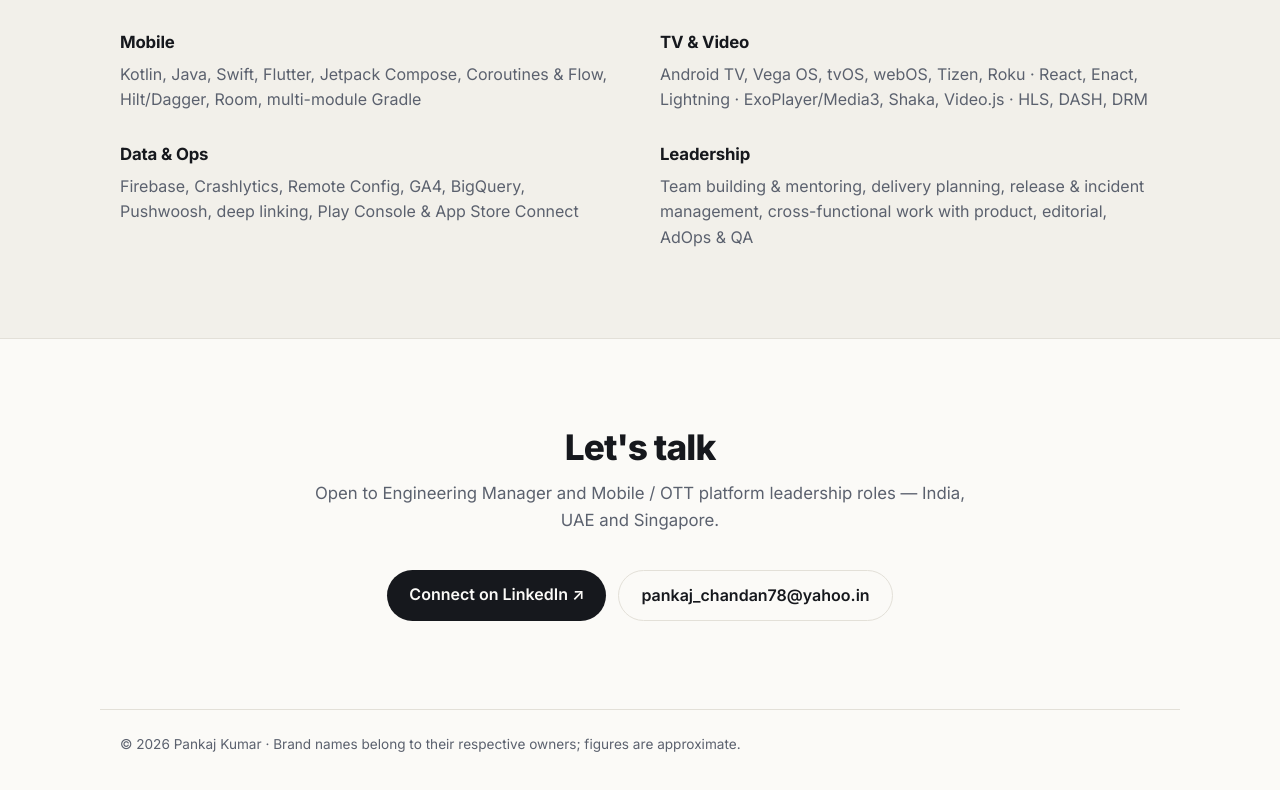
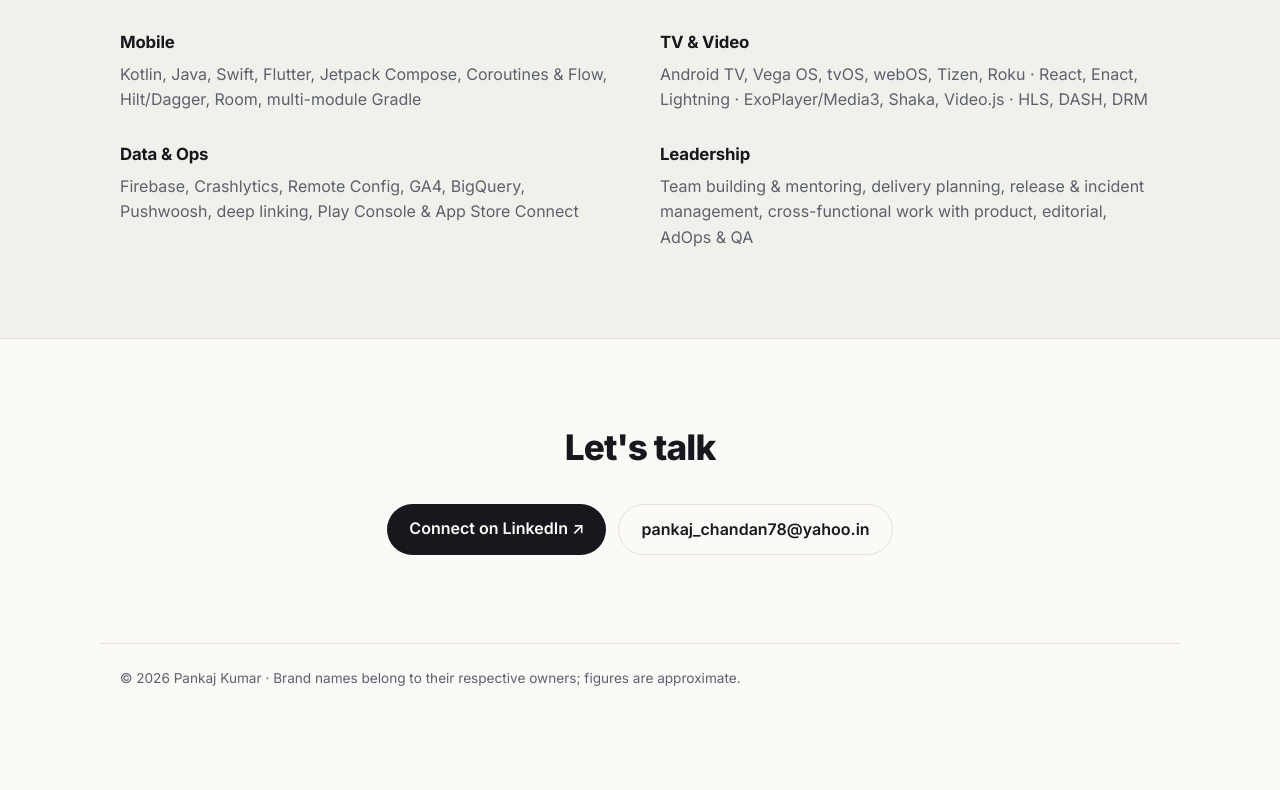
Before and after one commit to pankajkumar78/portfolio, a plain HTML site: page index.html in a window 1280 px wide. Shown: the part 5089-5879 px from the top of the page. After the commit the page ends 5819 px from the top, so only its background shows below. Drawn offline with Linux system fonts and the light colour scheme.

Commit message:
Remove job-seeking line from contact section
Co-Authored-By: Claude Opus 5.5 <noreply@anthropic.com>

```diff
--- a/index.html
+++ b/index.html
@@ -218,7 +218,6 @@
   <!-- CONTACT -->
   <section id="contact" class="wrap section contact">
     <h2 class="section-title">Let's talk</h2>
-    <p class="section-sub">Open to Engineering Manager and Mobile / OTT platform leadership roles — India, UAE and Singapore.</p>
     <div class="cta">
       <a class="btn" href="https://www.linkedin.com/in/pankajkumar-techie/" target="_blank" rel="noopener">Connect on LinkedIn ↗</a>
       <a class="btn ghost" href="mailto:pankaj_chandan78@yahoo.in">pankaj_chandan78@yahoo.in</a>
```
